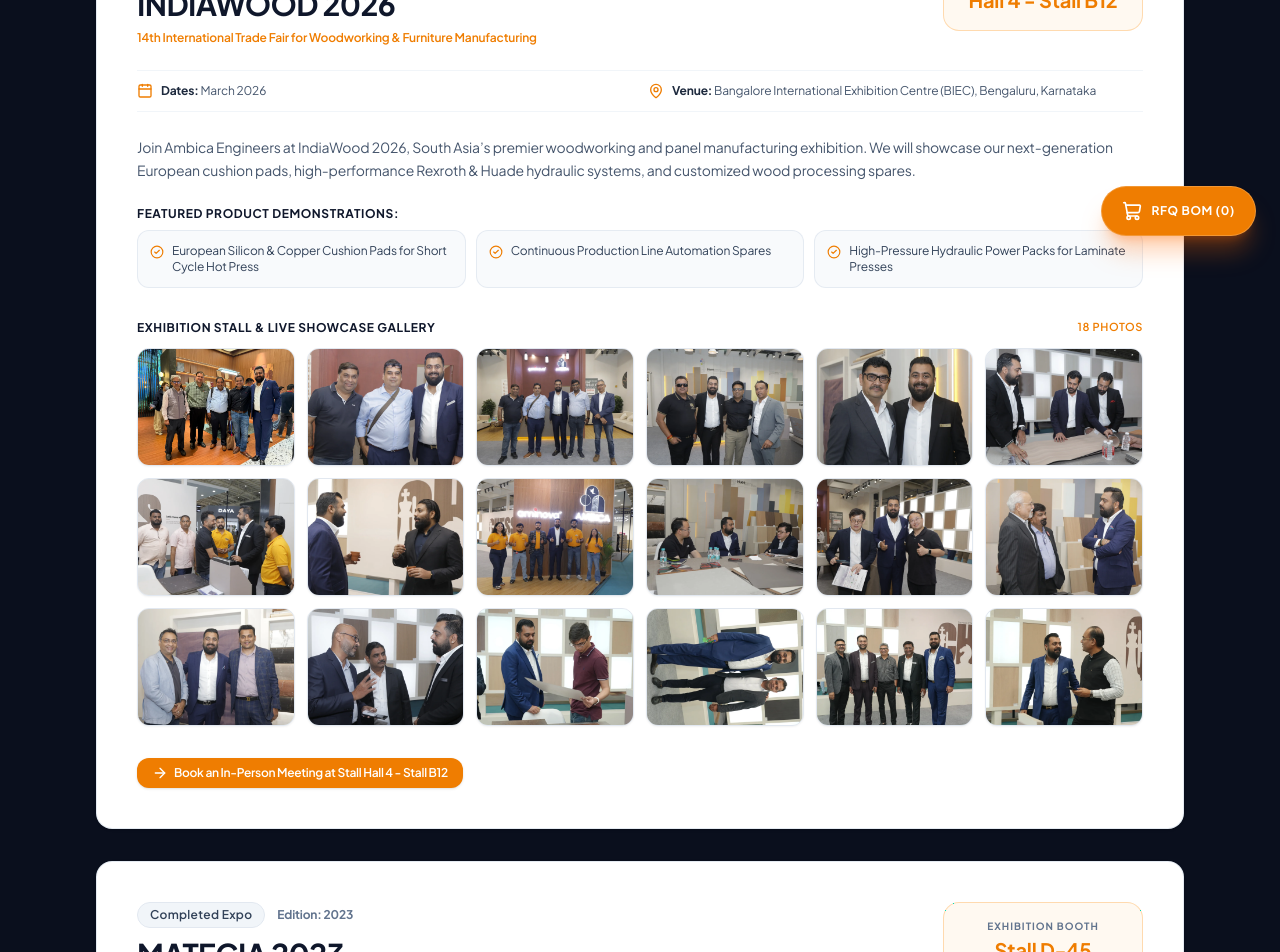
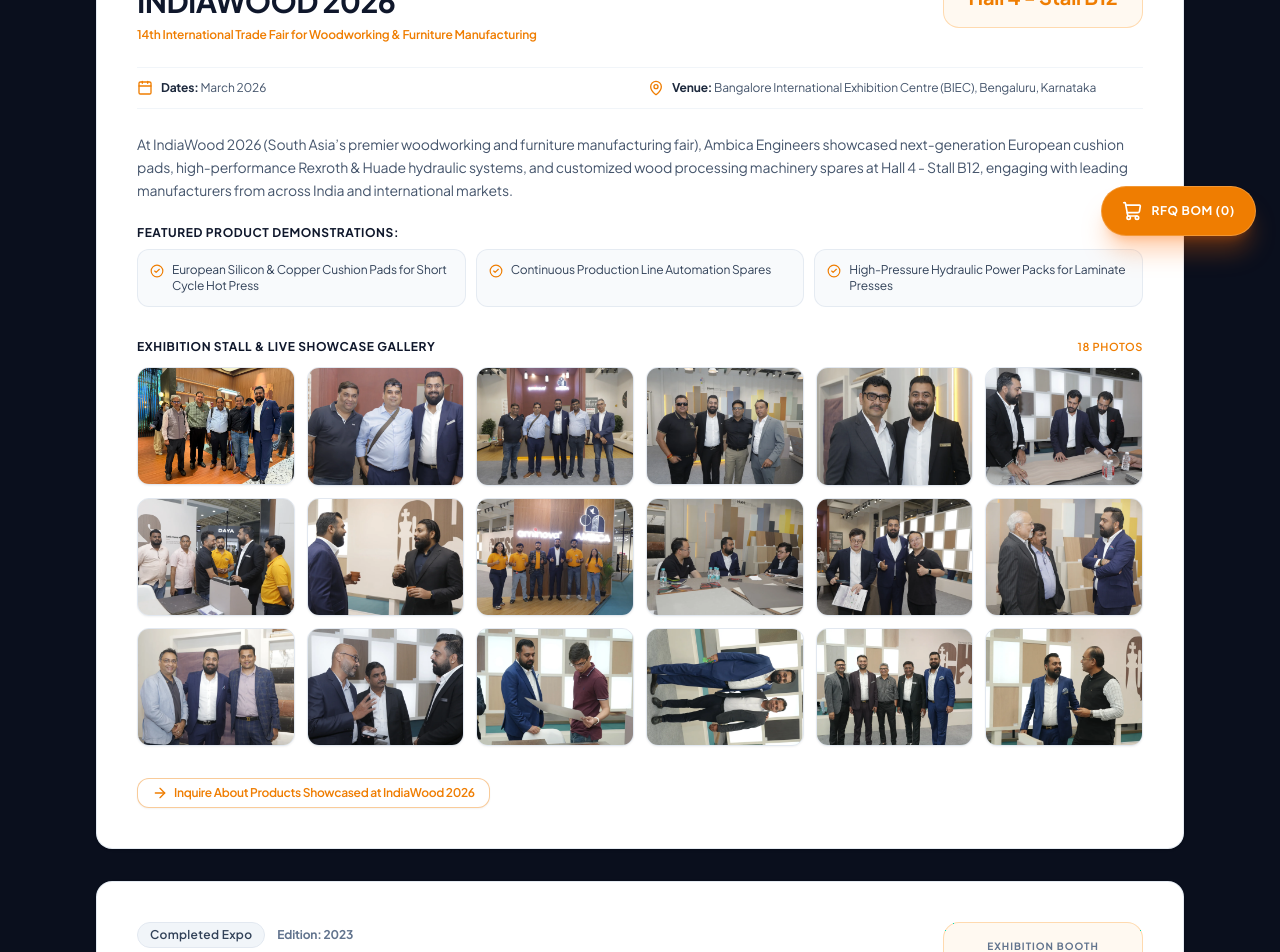
Before and after one commit to kanpurmedianetwork/ambicaengineers, a React (Vite) app: page /events in a window 1280 px wide. Shown: the part 540-1492 px from the top of the page. Built offline with nearby package versions, Linux system fonts and the light colour scheme.

Commit message:
fix(events): update IndiaWood 2026 status from upcoming to completed expo with showcase inquiry CTA

```diff
--- a/src/infrastructure/data/events.data.ts
+++ b/src/infrastructure/data/events.data.ts
@@ -11,13 +11,13 @@ export const eventsData: ExhibitionEvent[] = [
     city: 'Bengaluru, Karnataka',
     stallNumber: 'Hall 4 - Stall B12',
     hallNumber: 'Hall 4',
-    badgeText: 'Upcoming Major Expo',
+    badgeText: 'Completed Expo',
     highlightProducts: [
       'European Silicon & Copper Cushion Pads for Short Cycle Hot Press',
       'Continuous Production Line Automation Spares',
       'High-Pressure Hydraulic Power Packs for Laminate Presses'
     ],
-    description: 'Join Ambica Engineers at IndiaWood 2026, South Asia’s premier woodworking and panel manufacturing exhibition. We will showcase our next-generation European cushion pads, high-performance Rexroth & Huade hydraulic systems, and customized wood processing spares.',
+    description: 'At IndiaWood 2026 (South Asia’s premier woodworking and furniture manufacturing fair), Ambica Engineers showcased next-generation European cushion pads, high-performance Rexroth & Huade hydraulic systems, and customized wood processing machinery spares at Hall 4 - Stall B12, engaging with leading manufacturers from across India and international markets.',
     images: [
       '/images/events/indiawood_2026_01.webp',
       '/images/events/indiawood_2026_02.webp',
--- a/src/presentation/pages/EventsPage.tsx
+++ b/src/presentation/pages/EventsPage.tsx
@@ -41,7 +41,7 @@ export const EventsPage: React.FC = () => {
       {/* Events List */}
       <section className="max-w-6xl mx-auto px-4 sm:px-6 lg:px-8 space-y-8">
         {eventsData.map((event) => {
-          const isUpcoming = event.year >= 2026;
+          const isUpcoming = event.badgeText.toLowerCase().includes('upcoming');
           return (
             <Card
               key={event.id}
@@ -142,15 +142,15 @@ export const EventsPage: React.FC = () => {
                 </div>
               )}
 
-              {isUpcoming && (
-                <div className="pt-2 flex items-center gap-4">
-                  <Link to="/contact">
-                    <Button variant="primary" size="sm" icon={<ArrowRight className="w-4 h-4" />}>
-                      Book an In-Person Meeting at Stall {event.stallNumber}
-                    </Button>
-                  </Link>
-                </div>
-              )}
+              <div className="pt-2 flex flex-wrap items-center gap-4">
+                <Link to="/contact">
+                  <Button variant={isUpcoming ? 'primary' : 'outline'} size="sm" icon={<ArrowRight className="w-4 h-4" />}>
+                    {isUpcoming
+                      ? `Book an In-Person Meeting at Stall ${event.stallNumber}`
+                      : `Inquire About Products Showcased at ${event.title}`}
+                  </Button>
+                </Link>
+              </div>
             </Card>
           );
         })}
```
